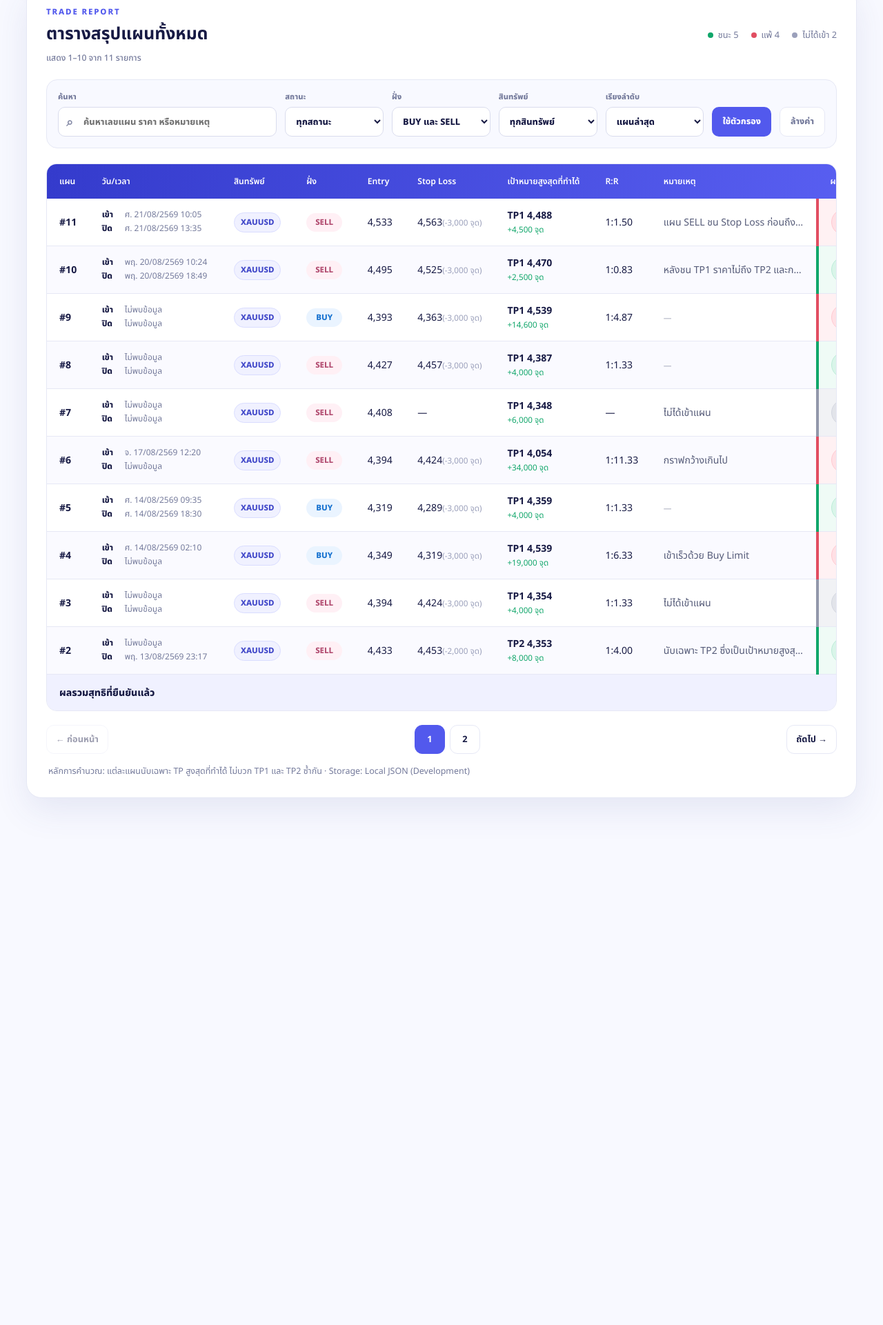
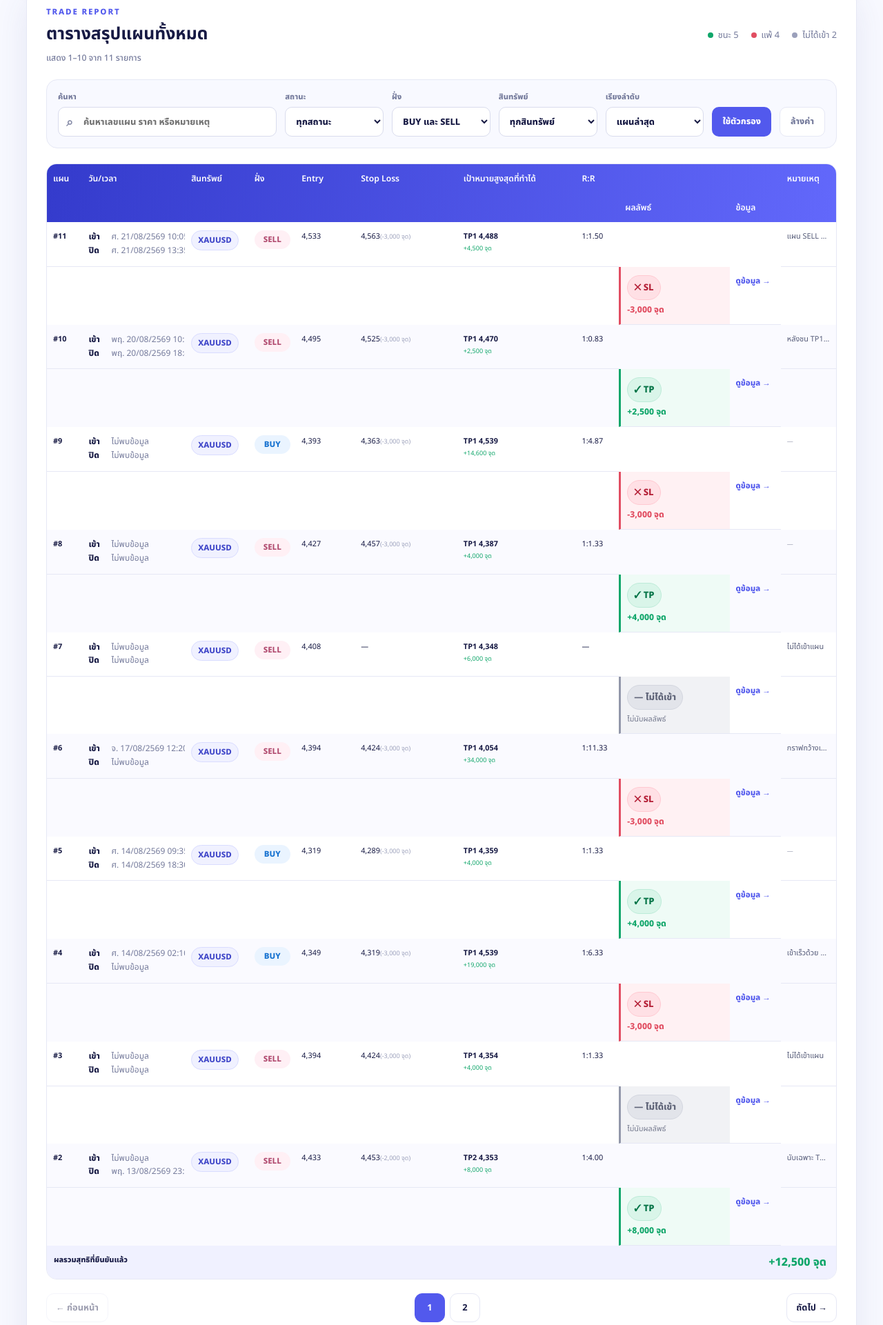
Before and after one commit to pohkla/r30-r300-dashboard-app, a FastAPI app: page /dashboard in a window 1280 px wide. Shown: the part 844-2765 px from the top of the page at 69% size. Before the commit the page ends 2012 px from the top, so only its background shows below. Run offline with FastAPI, Linux system fonts and the light colour scheme.

Commit message:
Fit trade table to viewport and move notes last

```diff
--- a/static/trade-detail.css
+++ b/static/trade-detail.css
@@ -7,5 +7,44 @@
 .trade-detail-metrics{display:grid;grid-template-columns:repeat(5,minmax(0,1fr));gap:12px;margin-top:24px}.trade-detail-metrics article{padding:16px;border:1px solid var(--line);border-radius:14px;background:#f9faff}.trade-detail-metrics span{display:block;color:var(--muted);font-size:.68rem;font-weight:800;text-transform:uppercase}.trade-detail-metrics strong{display:block;margin-top:7px;font-size:1.08rem}.trade-detail-metrics small{display:block;margin-top:3px;color:var(--muted);font-size:.7rem}
 .trade-detail-grid{display:grid;grid-template-columns:1fr 1fr;gap:16px;margin-top:16px}.trade-detail-card,.trade-detail-note{padding:20px;border:1px solid var(--line);border-radius:16px;background:#fff}.trade-detail-card h3,.trade-detail-note h3{margin:0;font-size:1rem}.trade-detail-card dl{margin:14px 0 0}.trade-detail-card dl div{display:flex;align-items:center;justify-content:space-between;gap:20px;padding:10px 0;border-bottom:1px solid #eef0f7}.trade-detail-card dl div:last-child{border-bottom:0}.trade-detail-card dt{color:var(--muted);font-size:.75rem}.trade-detail-card dd{margin:0;text-align:right;font-size:.82rem;font-weight:700}
 .trade-detail-note{margin-top:16px;background:linear-gradient(145deg,#fbfbff,#f6f7ff)}.trade-detail-note>div:first-child{display:flex;align-items:center;gap:12px}.detail-note-icon{display:grid;place-items:center;flex:0 0 38px;height:38px;border-radius:11px;background:var(--wash);color:var(--primary);font-weight:900}.trade-detail-note>div:first-child p{margin:2px 0 0;color:var(--muted);font-size:.74rem}.trade-detail-note-text{margin:16px 0 0;padding:16px;border:1px solid #e6e8f5;border-radius:12px;background:#fff;color:#404663;font-size:.88rem;line-height:1.75;white-space:pre-wrap}.trade-detail-note-empty{margin-top:16px;padding:16px;border:1px dashed #d6d9e8;border-radius:12px;color:#9499ad;text-align:center;font-size:.82rem}
-@media(max-width:900px){.trade-detail-metrics{grid-template-columns:repeat(2,minmax(0,1fr))}.trade-detail-grid{grid-template-columns:1fr}.trade-detail-head{flex-direction:column}.trade-detail-dialog{padding:24px}.trade-detail-overlay{padding:20px 12px}}
+
+/* Desktop trade table: fit inside the viewport and visually place Note last. */
+.table-wrap{overflow-x:hidden}
+.trade-table-with-notes{width:100%;min-width:0;table-layout:fixed;font-size:clamp(.68rem,.72vw,.82rem)}
+.trade-table-with-notes thead,.trade-table-with-notes tbody,.trade-table-with-notes tfoot{display:block;width:100%}
+.trade-table-with-notes thead tr,.trade-table-with-notes tbody tr{display:grid;grid-template-columns:4.5% 13% 8% 6% 7.5% 13% 15% 5.5% 14% 6.5% 7%;align-items:stretch;width:100%}
+.trade-table-with-notes th,.trade-table-with-notes td{min-width:0;padding:12px 9px;overflow:hidden;white-space:nowrap}
+.trade-table-with-notes th:nth-child(1),.trade-table-with-notes td:nth-child(1){grid-column:1}
+.trade-table-with-notes th:nth-child(2),.trade-table-with-notes td:nth-child(2){grid-column:2}
+.trade-table-with-notes th:nth-child(3),.trade-table-with-notes td:nth-child(3){grid-column:3}
+.trade-table-with-notes th:nth-child(4),.trade-table-with-notes td:nth-child(4){grid-column:4}
+.trade-table-with-notes th:nth-child(5),.trade-table-with-notes td:nth-child(5){grid-column:5}
+.trade-table-with-notes th:nth-child(6),.trade-table-with-notes td:nth-child(6){grid-column:6}
+.trade-table-with-notes th:nth-child(7),.trade-table-with-notes td:nth-child(7){grid-column:7}
+.trade-table-with-notes th:nth-child(8),.trade-table-with-notes td:nth-child(8){grid-column:8}
+.trade-table-with-notes th:nth-child(10),.trade-table-with-notes td:nth-child(10){grid-column:9}
+.trade-table-with-notes th:nth-child(11),.trade-table-with-notes td:nth-child(11){grid-column:10}
+.trade-table-with-notes th:nth-child(9),.trade-table-with-notes td:nth-child(9){grid-column:11}
+.trade-table-with-notes .trade-time{min-width:0}
+.trade-table-with-notes .result-cell{min-width:0;border-left-width:3px}
+.trade-table-with-notes .status{min-width:0;width:auto;padding:7px 9px}
+.trade-table-with-notes .result{display:block;margin:5px 0 0;font-size:.76rem}
+.trade-table-with-notes .result-note{display:block;margin:5px 0 0;font-size:.68rem}
+.trade-table-with-notes .note-cell{min-width:0;max-width:none}
+.trade-table-with-notes .note-cell span{max-width:100%;overflow:hidden;text-overflow:ellipsis;white-space:nowrap}
+.trade-table-with-notes .view-cell{min-width:0}
+.trade-table-with-notes .view-link{font-size:.72rem;gap:3px}
+.trade-table-with-notes tfoot tr{display:grid;grid-template-columns:1fr auto;width:100%}
+.trade-table-with-notes tfoot td:first-child{grid-column:1;padding:12px 10px}
+.trade-table-with-notes tfoot td:last-child{grid-column:2;padding:12px 14px;white-space:nowrap}
+
+@media(max-width:1250px){
+  .trade-report{padding:20px 16px}
+  .trade-table-with-notes thead tr,.trade-table-with-notes tbody tr{grid-template-columns:4.5% 14% 8% 6% 7% 13% 16% 6% 15% 10.5%}
+  .trade-table-with-notes th,.trade-table-with-notes td{padding:10px 6px}
+  .trade-table-with-notes th:nth-child(11),.trade-table-with-notes td:nth-child(11){display:none}
+  .trade-table-with-notes th:nth-child(9),.trade-table-with-notes td:nth-child(9){grid-column:10}
+  .trade-table-with-notes th:nth-child(10),.trade-table-with-notes td:nth-child(10){grid-column:9}
+}
+@media(max-width:900px){.trade-detail-metrics{grid-template-columns:repeat(2,minmax(0,1fr))}.trade-detail-grid{grid-template-columns:1fr}.trade-detail-head{flex-direction:column}.trade-detail-dialog{padding:24px}.trade-detail-overlay{padding:20px 12px}.table-wrap{overflow-x:auto}.trade-table-with-notes{min-width:980px}.trade-table-with-notes thead,.trade-table-with-notes tbody,.trade-table-with-notes tfoot{display:table-row-group}.trade-table-with-notes thead{display:table-header-group}.trade-table-with-notes tfoot{display:table-footer-group}.trade-table-with-notes thead tr,.trade-table-with-notes tbody tr,.trade-table-with-notes tfoot tr{display:table-row}.trade-table-with-notes th,.trade-table-with-notes td{display:table-cell!important}.trade-table-with-notes th:nth-child(9),.trade-table-with-notes td:nth-child(9){display:table-cell!important}.trade-table-with-notes th:nth-child(11),.trade-table-with-notes td:nth-child(11){display:table-cell!important}}
 @media(max-width:540px){.trade-detail-metrics{grid-template-columns:1fr}.trade-detail-dialog{padding:20px}.trade-detail-title-line h2{font-size:1.45rem}.trade-detail-card dl div{align-items:flex-start;flex-direction:column;gap:4px}.trade-detail-card dd{text-align:left}}
```
